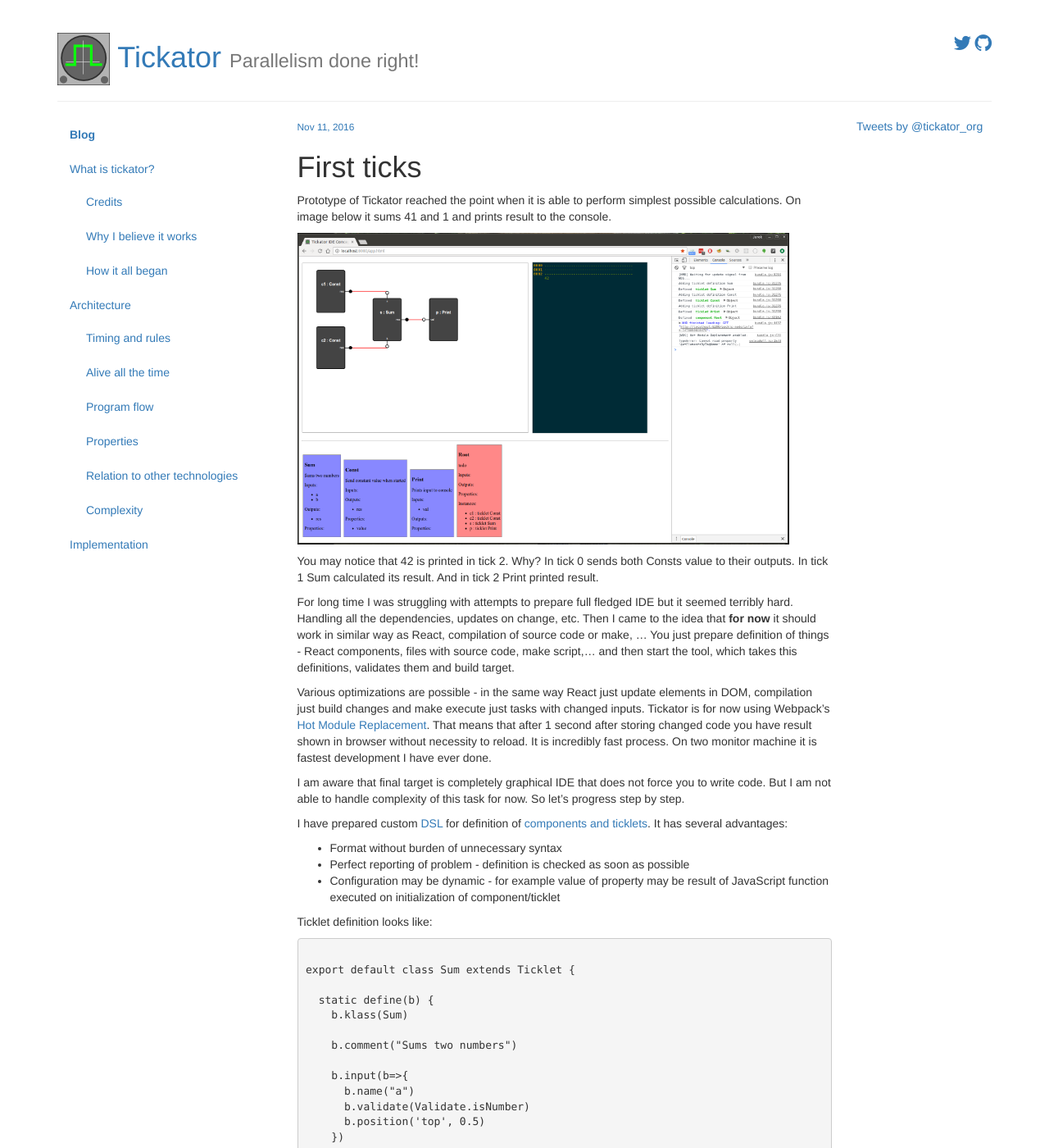
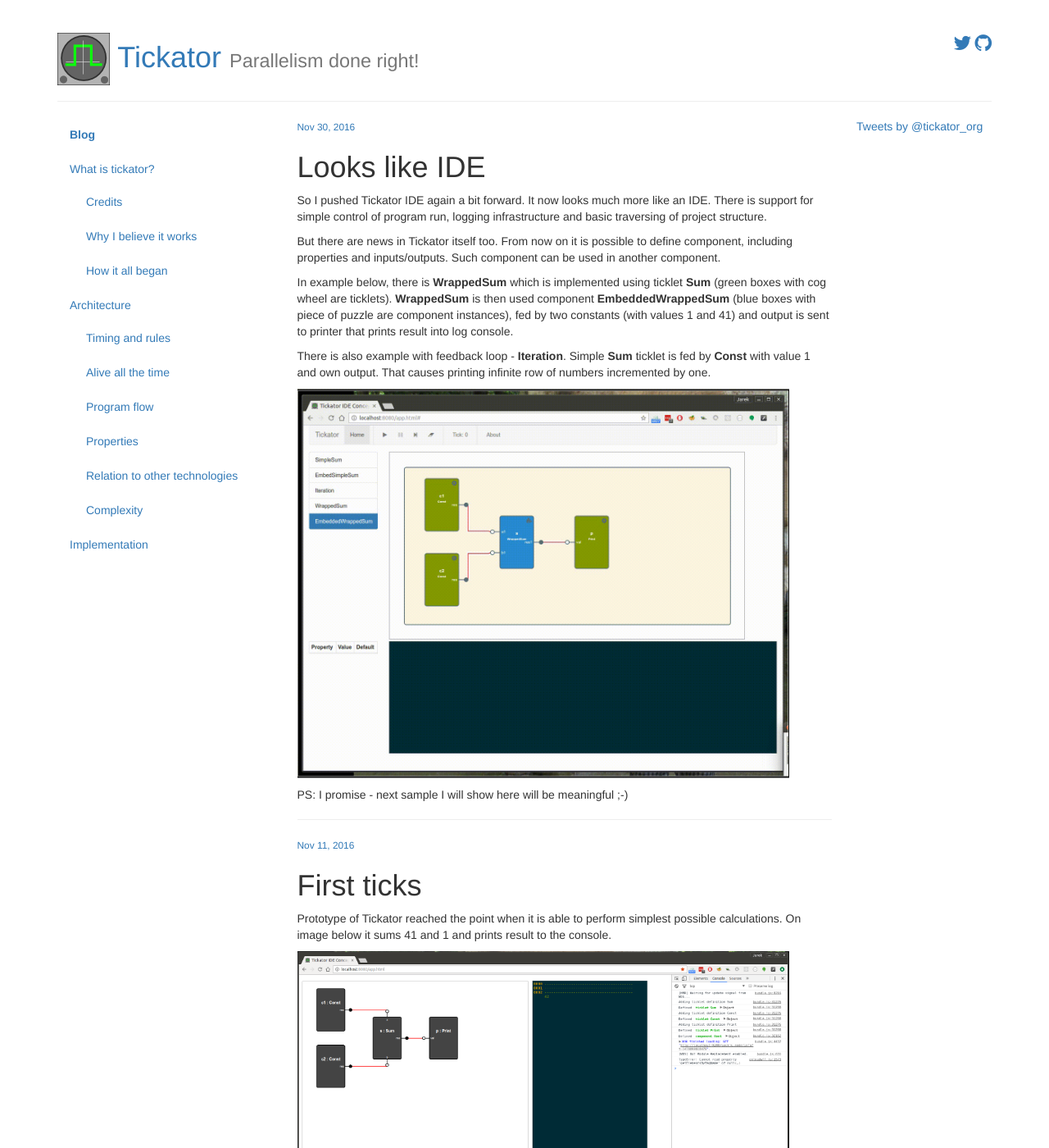
Before and after one commit to jkubos/tickator, a Jekyll site: the page built from index.md, in a window 1280 px wide and 1400 px high. Shown: the whole window at 82% size. Built offline with Jekyll 4.4.1, drawn with Linux system fonts in a browser that asks for light colours; nearby versions of some CDN libraries; comment, search, counter and statistics services are not loaded.

Commit message:
New blogpost

```diff
--- a/_posts/2016-09-11-ide.md
+++ b/_posts/2016-09-11-ide.md
@@ -10,4 +10,6 @@ Tickator IDE
 
 Tickator will have web based IDE. This is how early prototype using React.js and rendering into SVG looks like.
 
-<img src="/img/ide.gif" style="width: 600px;"/>
+<a href="/img/ide.gif">
+  <img src="/img/ide.gif" style="width: 600px;"/>
+</a>
--- /dev/null
+++ b/_posts/2016-11-30-looks-like-ide.md
@@ -0,0 +1,33 @@
+---
+layout: default
+title:  "Looks like IDE"
+date:   2016-11-30 21:03:34 +0100
+categories: tickator
+---
+
+Looks like IDE
+==============
+
+So I pushed Tickator IDE again a bit forward. It now looks much more like an IDE.
+There is support for simple control of program run, logging infrastructure and basic
+traversing of project structure.
+
+But there are news in Tickator itself too. From now on it is possible to define
+component, including properties and inputs/outputs. Such component can be used in
+another component.
+
+In example below, there is __WrappedSum__ which is implemented using
+ticklet __Sum__ (green boxes with cog wheel are ticklets). __WrappedSum__ is then used
+component __EmbeddedWrappedSum__ (blue boxes with piece of puzzle are component instances),
+fed by two constants (with values 1 and 41) and output is sent to printer that prints result
+into log console.
+
+There is also example with feedback loop - __Iteration__. Simple __Sum__ ticklet is fed by
+__Const__ with value 1 and own output. That causes printing infinite row of numbers
+incremented by one.
+
+<a href="/img/looks-like-ide.gif">
+  <img src="/img/looks-like-ide.gif" style="width: 600px;"/>
+</a>
+
+PS: I promise - next sample I will show here will be meaningful ;-)
```
Also changed, not shown: img/looks-like-ide.gif (added).
